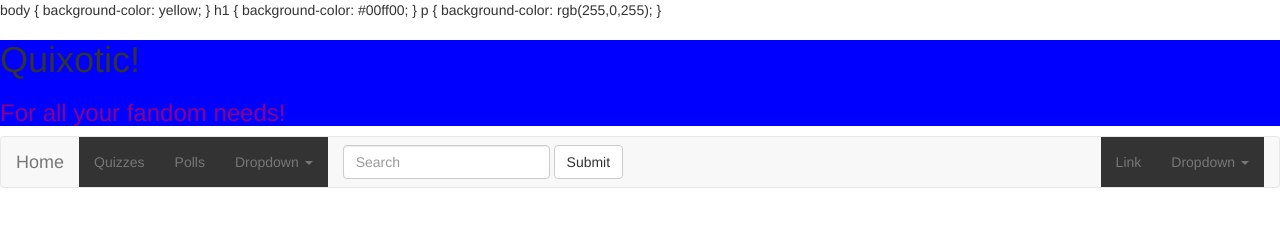
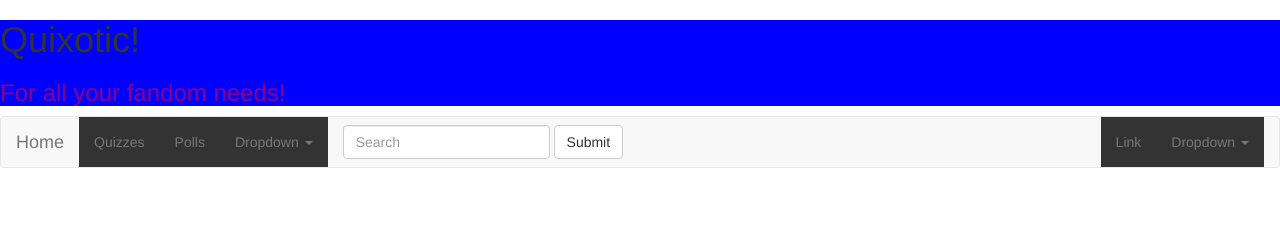
Before and after one commit to katherinehan123/gwcfinalproject, a plain HTML site: page index.html in a window 1280 px wide. Drawn offline with nearby package versions, Linux system fonts and the light colour scheme.

Commit message:
Update index.html

```diff
--- a/index.html
+++ b/index.html
@@ -15,18 +15,6 @@
     <script src="https://cdnjs.cloudflare.com/ajax/libs/twitter-bootstrap/3.3.7/js/bootstrap.min.js"></script>
 
 <body>
-    body {
-    background-color: yellow;
-}
-
-h1 {
-    background-color: #00ff00;
-}
-
-p {
-    background-color: rgb(255,0,255);
-}
-
 
 <div class="example1">
 <h1>Quixotic!</h1>
```
